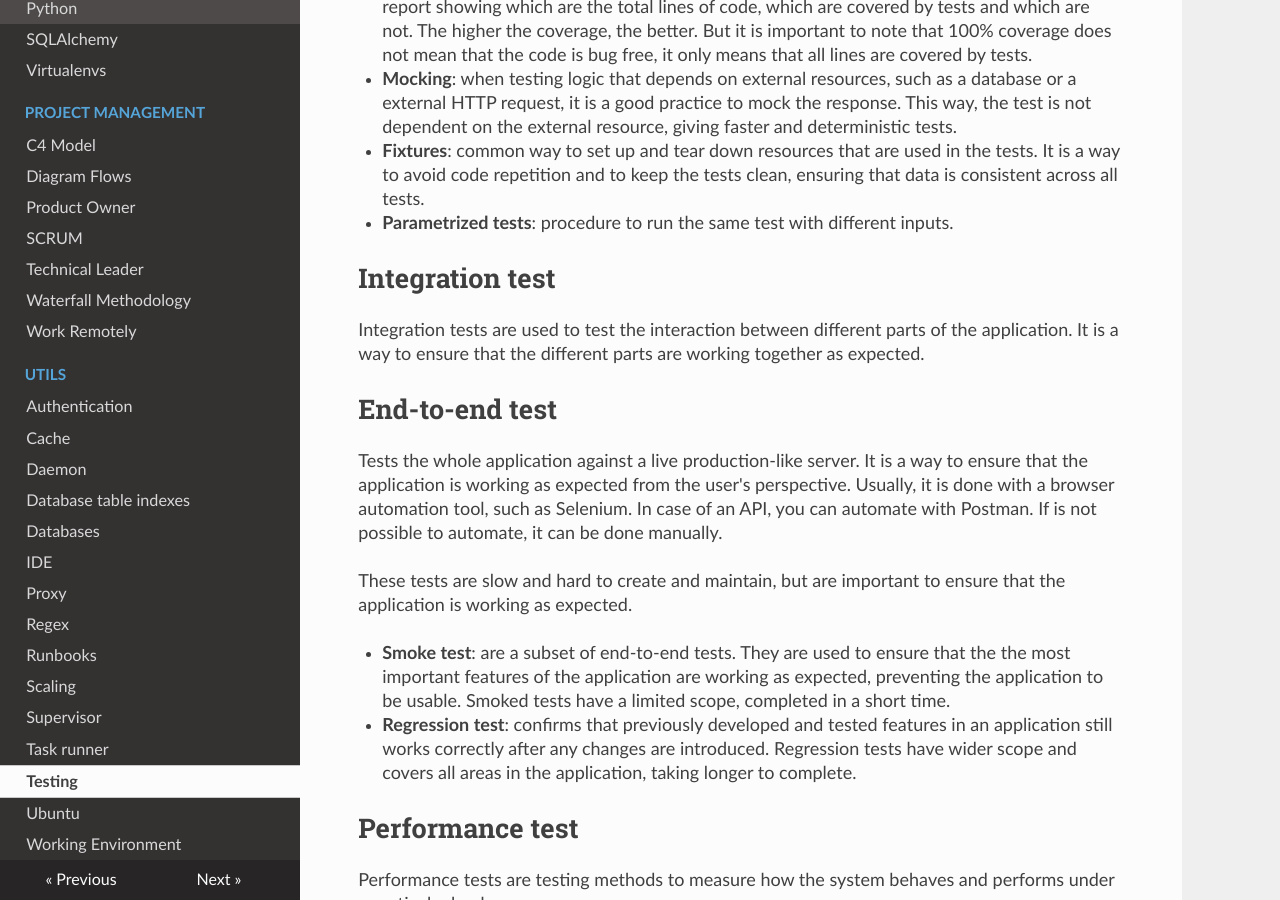
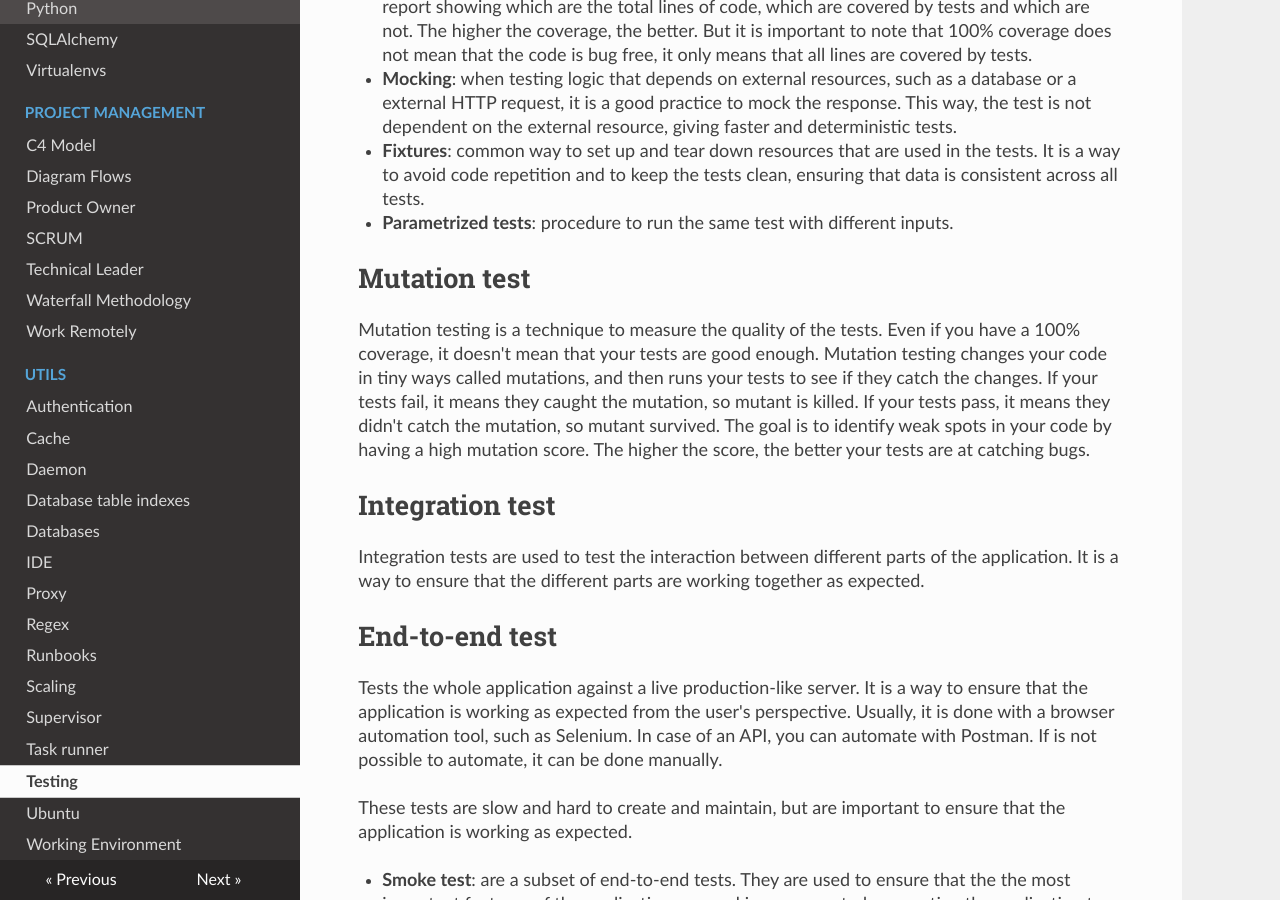
Before and after one commit to McLargo/mkdown-docs, an MkDocs documentation site: the page built from docs/utils/testing.md, in a window 1280 px wide and 900 px high, scrolled down 810 px. Built offline with MkDocs 1.6.1, drawn with Linux system fonts in a browser that asks for light colours; nearby versions of some CDN libraries.

Commit message:
fix(wiki): Mutation test

```diff
--- a/docs/utils/testing.md
+++ b/docs/utils/testing.md
@@ -40,6 +40,17 @@ Some concepts commonly used in unit testing:
   the tests. It is a way to avoid code repetition and to keep the tests clean,
   ensuring that data is consistent across all tests.
 - **Parametrized tests**: procedure to run the same test with different inputs.
+
+## Mutation test
+
+Mutation testing is a technique to measure the quality of the tests. Even if you
+have a 100% coverage, it doesn't mean that your tests are good enough. Mutation
+testing changes your code in tiny ways called mutations, and then runs your
+tests to see if they catch the changes. If your tests fail, it means they caught
+the mutation, so mutant is killed. If your tests pass, it means they didn't
+catch the mutation, so mutant survived. The goal is to identify weak spots in
+your code by having a high mutation score. The higher the score, the better your
+tests are at catching bugs.
 
 ## Integration test
 
```
